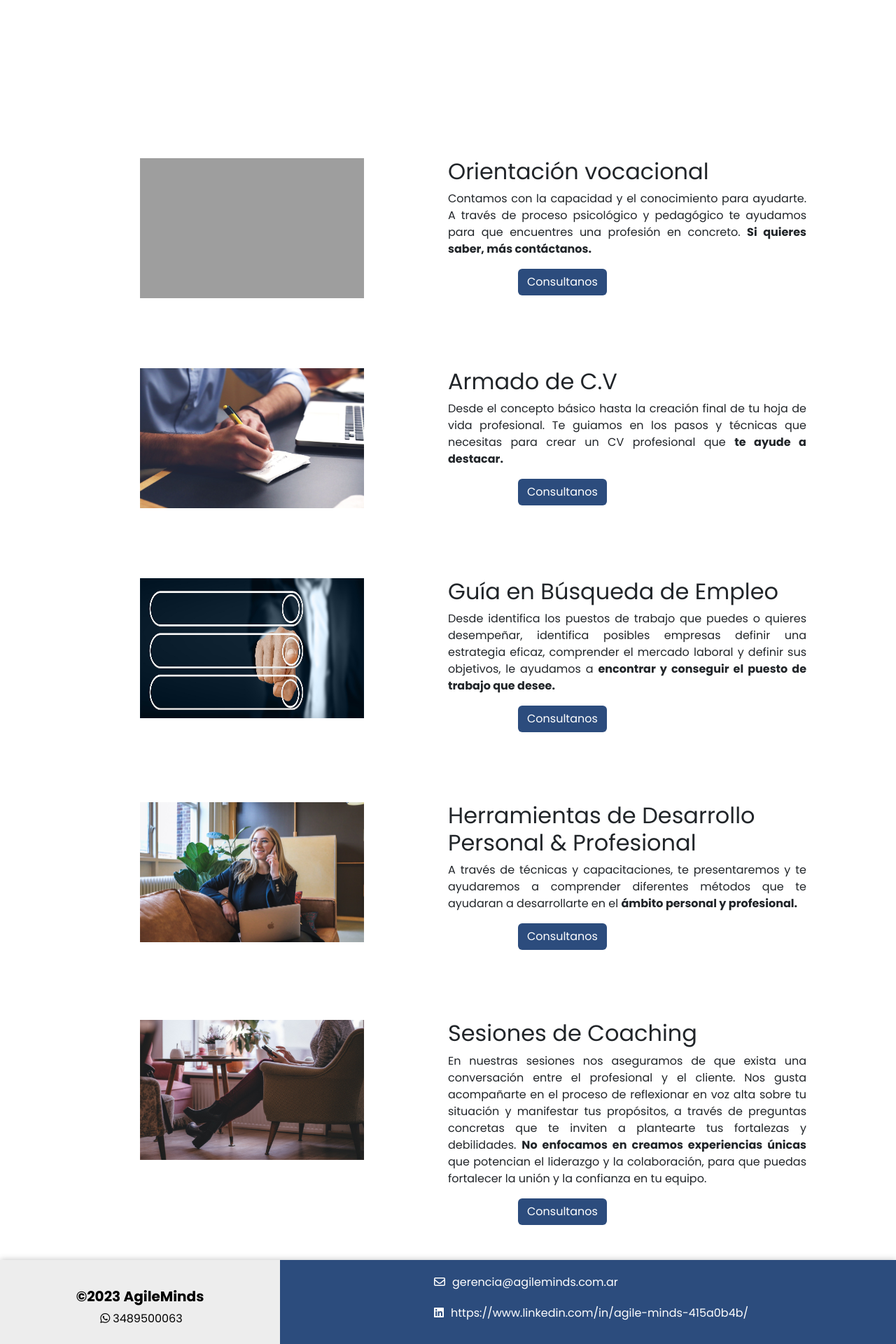
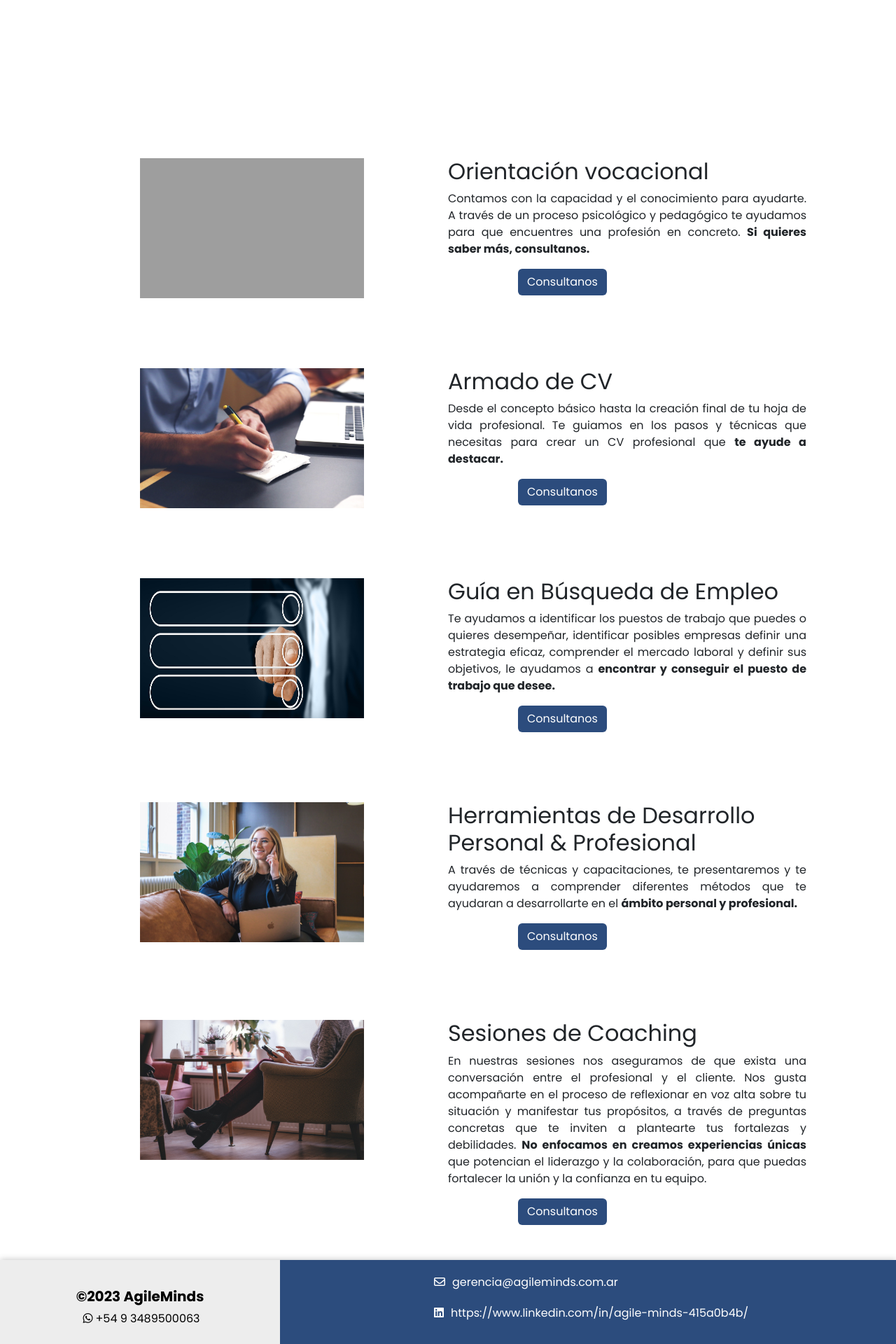
Before and after one commit to Gaby-1628/Consultora, a PHP site: page /individuos.html in a window 1280 px wide. Shown: the part 1184-3104 px from the top of the page at 70% size. Run offline with PHP 8.4, Linux system fonts and the light colour scheme; some libraries are stand-ins or nearby versions; grey boxes are pictures that could not be loaded.

Commit message:
se corriguieron errores de tipeo

```diff
--- a/css/style-responsive.css
+++ b/css/style-responsive.css
@@ -274,7 +274,17 @@
 
     .text_item {
         width: 80%;
+        height: 100%;
         margin: auto;
+    }
+
+    .text_item h2 {
+        text-align: center;
+    }
+
+    .btn a {
+        padding: 1px, 2px;
+        margin-left: 10px;
     }
 
 }
@@ -284,47 +294,62 @@
 /* ------------------------------------------------------------ */
 
 @media (max-width: 800px) {
-    .textos, .titulo, .subtitulo, .btn {
+
+    .textos,
+    .titulo,
+    .subtitulo,
+    .btn {
         display: none;
     }
 
-    .img, .img-eqp, .img-eqp2 {
+    .img,
+    .img-eqp,
+    .img-eqp2 {
         display: none;
     }
 
     .abaut h2 {
         font-size: 24px;
     }
+
     .abaut {
         transform: translateY(-220%);
     }
+
     .abaut p {
         text-align: justify;
         font-size: 12px;
         transform: translateX(-30%);
     }
 
-    .eqp, .eqp2 {
+    .eqp,
+    .eqp2 {
         transform: translateY(-140%);
     }
-    .txt p{
+
+    .txt p {
         font-size: 12px;
         width: 300px;
         transform: translateX(56%);
     }
+
     .txt h2 {
         transform: translateX(15%);
     }
+
     .txt2 {
         font-size: 12px;
         width: 400px;
         margin-left: 50px;
     }
-    .txt2 h2, .txt2 p {
+
+    .txt2 h2,
+    .txt2 p {
         transform: translateY(-250px);
     }
 
-    .txt h2, .txt2 h2 {
+    .txt h2,
+    .txt2 h2 {
         width: 300px;
         font-size: 20px;
         margin-bottom: 16px;
@@ -338,6 +363,7 @@
         margin-top: 15px;
         margin-bottom: 12px;
     }
+
     #logros {
         display: none;
     }
@@ -347,12 +373,15 @@
         transform: translateY(-90%);
     }
 
-    .slaider, .slaide-track {
+    .slaider,
+    .slaide-track {
         transform: translateY(-1120%);
     }
+
     .slaider .slaide {
         width: 100px;
     }
+
     .slaider .slaide img {
         width: 100%;
         height: 100px;
--- a/index.html
+++ b/index.html
@@ -143,7 +143,7 @@
             <div id="redes">
                 <h3>&copy;2023 AgileMinds</h3>
                 <a href="#" class="whatsapp">
-                    <i class="fa-brands fa-whatsapp"></i>3489500063
+                    <i class="fa-brands fa-whatsapp"></i>+54 9 3489500063
                 </a>
             </div>
             <div id="text">
--- a/individuos.html
+++ b/individuos.html
@@ -126,7 +126,7 @@
             <div class="text_item">
                 <h2>Orientación vocacional</h2>
                 <p>
-                    Contamos con la capacidad y el conocimiento para ayudarte. A través de proceso psicológico y pedagógico te ayudamos para que encuentres una profesión en concreto. <strong>Si quieres saber, más contáctanos.</strong>
+                    Contamos con la capacidad y el conocimiento para ayudarte. A través de un proceso psicológico y pedagógico te ayudamos para que encuentres una profesión en concreto. <strong>Si quieres saber más, consultanos.</strong>
                 </p>
                 <a href="presupuesto-form.html" class="btn">Consultanos </a>
             </div>
@@ -136,7 +136,7 @@
                 <img src="Img/man-593333_1920.jpg">
             </div>
             <div class="text_item">
-                <h2>Armado de C.V</h2>
+                <h2>Armado de CV</h2>
                 <p>
                     Desde el concepto básico hasta la creación final de tu hoja de vida profesional. Te guiamos en los pasos y técnicas que necesitas para crear un CV profesional que <strong>te ayude a destacar.</strong>
                 </p>
@@ -150,7 +150,7 @@
             <div class="text_item">
                 <h2>Guía en Búsqueda de Empleo</h2>
                 <p>
-                    Desde identifica los puestos de trabajo que puedes o quieres desempeñar, identifica posibles
+                    Te ayudamos a identificar los puestos de trabajo que puedes o quieres desempeñar, identificar posibles
                     empresas definir una estrategia eficaz, comprender el mercado laboral y definir sus objetivos, le
                     ayudamos a <strong>encontrar y conseguir el puesto de trabajo que desee.</strong>
                 </p>
@@ -193,7 +193,7 @@
             <div id="redes">
                 <h3>&copy;2023 AgileMinds</h3>
                 <a href="#" class="whatsapp">
-                    <i class="fa-brands fa-whatsapp"></i>3489500063
+                    <i class="fa-brands fa-whatsapp"></i>+54 9 3489500063
                 </a>
             </div>
             <div id="text">
--- a/nosotros.html
+++ b/nosotros.html
@@ -247,7 +247,7 @@
             <div id="redes">
                 <h3>&copy;2023 AgileMinds</h3>
                 <a href="#" class="whatsapp">
-                    <i class="fa-brands fa-whatsapp"></i>3489500063
+                    <i class="fa-brands fa-whatsapp"></i>+54 9 3489500063
                 </a>
             </div>
             <div id="text">
--- a/seleccion.html
+++ b/seleccion.html
@@ -159,7 +159,7 @@
             <div class="text_item">
                 <h2>Capacitación</h2>
                 <p>
-                    El proceso se lleva a cabo a partir del relevamiento de necesidades de cada compañía, a través de <strong>entrevistas/encuestas se muestra en datos cuantitativos y cualitativos las competencias técnicas y conductuales</strong> que son requeridas para mejorar la eficiencia de la organización. A partir de la información recolectada se brinda un esquema de capacitación sugerido por profesionales calificados de Recursos Humanos.
+                    El proceso se lleva a cabo a partir del relevamiento de necesidades de cada compañía, a través de <strong>entrevistas/encuestas con muestras a través de datos cuantitativos y cualitativos de las competencias técnicas y conductuales</strong> que son requeridas para mejorar la eficiencia de la organización. A partir de la información recolectada se brinda un esquema de capacitación sugerido por profesionales calificados en Recursos Humanos.
                 </p>
                 <a href="presupuesto-form.html" class="btn">Consultanos</a>
             </div>
@@ -171,7 +171,7 @@
             <div class="text_item">
                 <h2>Coaching para líderes</h2>
                 <p>
-                    El coaching de liderazgo es necesario para quienes tienen colaboradores a cargo. A través de distintas técnicas el coach ayuda al coachee a reconocer las fortalezas, aspectos de mejora y motivaciones de los miembros del equipo para ayudar a cada individuo a mejorar, así como también a él mismo desarrollando sus habilidades de liderazgo. <strong>De ésta forma los equipos se volverán más eficientes y orientados a resultados</strong>.
+                    El coaching de liderazgo es necesario para quienes tienen colaboradores a cargo. A través de distintas técnicas el coach ayuda al coachee a reconocer las fortalezas, aspectos de mejora y motivaciones de los miembros del equipo para ayudar a cada individuo a mejorar, así como también a él mismo desarrollando sus habilidades de liderazgo. <strong>De esta forma los equipos se volverán más eficientes y orientados a resultados</strong>.
                 </p>
                 <a href="presupuesto-form.html" class="btn">Consultanos</a>
             </div>
@@ -195,7 +195,7 @@
             <div id="redes">
                 <h3>&copy;2023 AgileMinds</h3>
                 <a href="#" class="whatsapp">
-                    <i class="fa-brands fa-whatsapp"></i>3489500063
+                    <i class="fa-brands fa-whatsapp"></i>+54 9 3489500063
                 </a>
             </div>
             <div id="text">
--- a/talleres.html
+++ b/talleres.html
@@ -185,7 +185,7 @@
             <div id="redes">
                 <h3>&copy;2023 AgileMinds</h3>
                 <a href="#" class="whatsapp">
-                    <i class="fa-brands fa-whatsapp"></i>3489500063
+                    <i class="fa-brands fa-whatsapp"></i>+54 9 3489500063
                 </a>
             </div>
             <div id="text">
--- a/tecnologias.html
+++ b/tecnologias.html
@@ -176,7 +176,7 @@
             <div id="redes">
                 <h3>&copy;2023 AgileMinds</h3>
                 <a href="#" class="whatsapp">
-                    <i class="fa-brands fa-whatsapp"></i>3489500063
+                    <i class="fa-brands fa-whatsapp"></i>+54 9 3489500063
                 </a>
             </div>
             <div id="text">
--- a/testimonios.html
+++ b/testimonios.html
@@ -207,7 +207,7 @@
             <div id="redes">
                 <h3>&copy;2023 AgileMinds</h3>
                 <a href="#" class="whatsapp">
-                    <i class="fa-brands fa-whatsapp"></i>3489500063
+                    <i class="fa-brands fa-whatsapp"></i>+54 9 3489500063
                 </a>
             </div>
             <div id="text">
```
